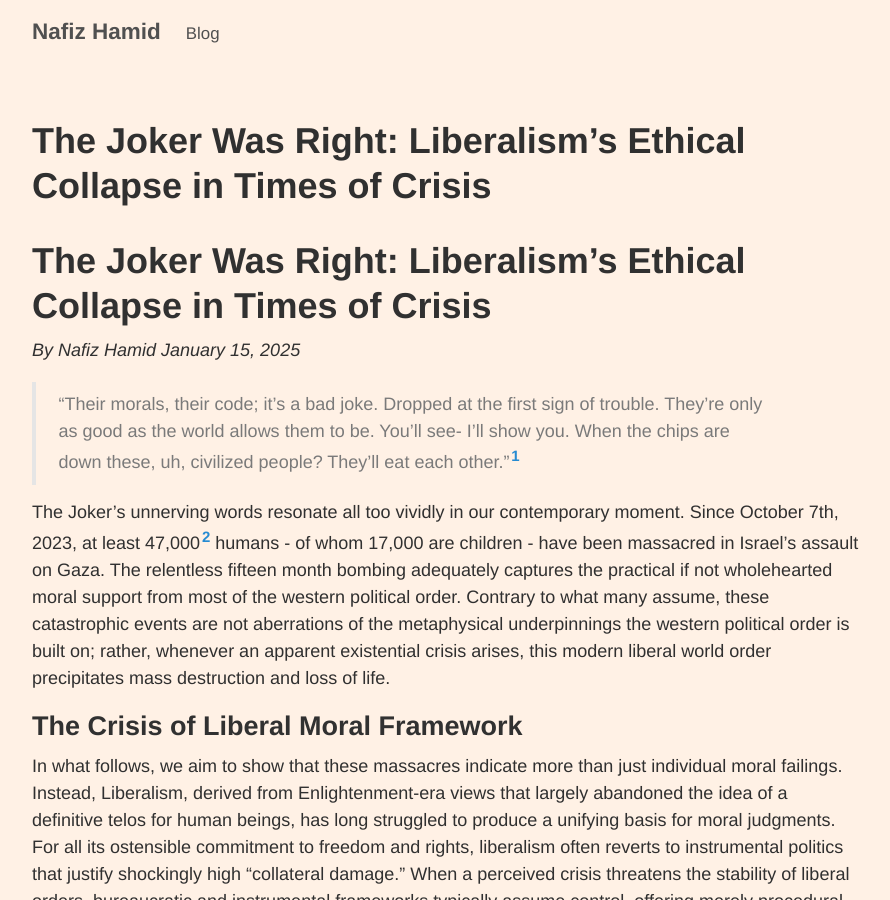
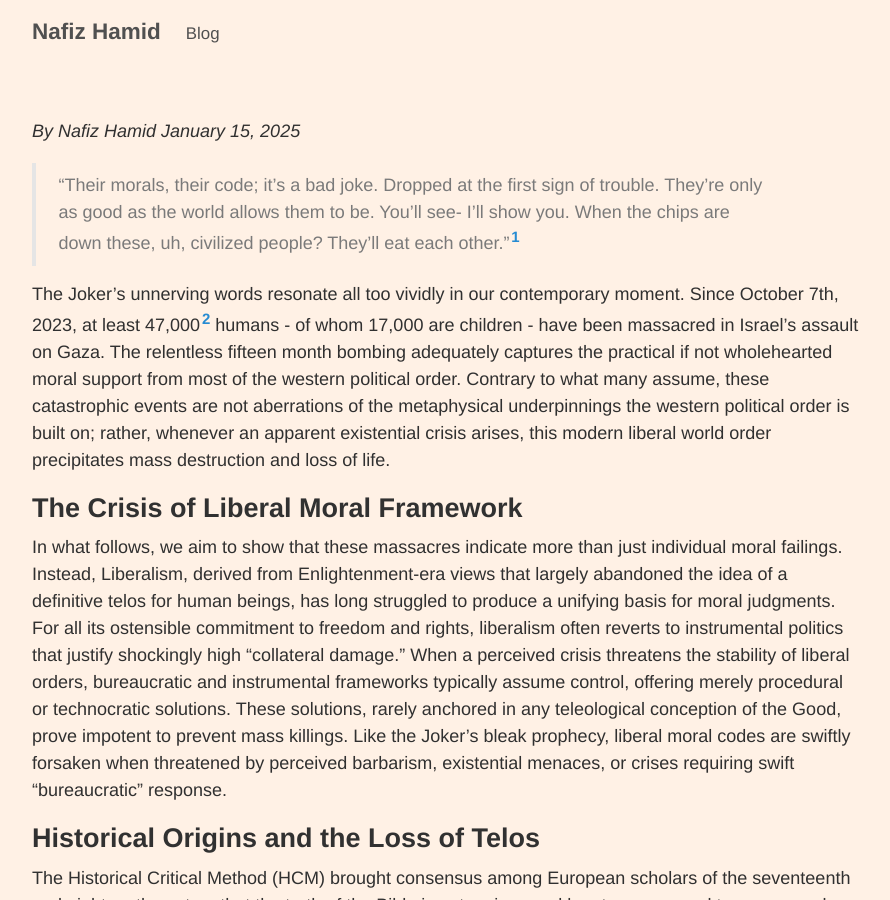
Before and after one commit to nafizh/nafizh.github.io, a Jekyll site: the page built from gaza.md, in a window 1280 px wide and 900 px high. Shown: the whole window, without its empty margins (194-1084 px from the left). Built offline with Jekyll 4.4.1, drawn with Linux system fonts in a browser that asks for light colours; our own code applies the rules of GitHub Pages for plain Markdown files.

Commit message:
Update gaza.md

```diff
--- a/gaza.md
+++ b/gaza.md
@@ -1,4 +1,4 @@
-# The Joker Was Right: Liberalism's Ethical Collapse in Times of Crisis
+
 
 *By Nafiz Hamid*
 *January 15, 2025*
```
